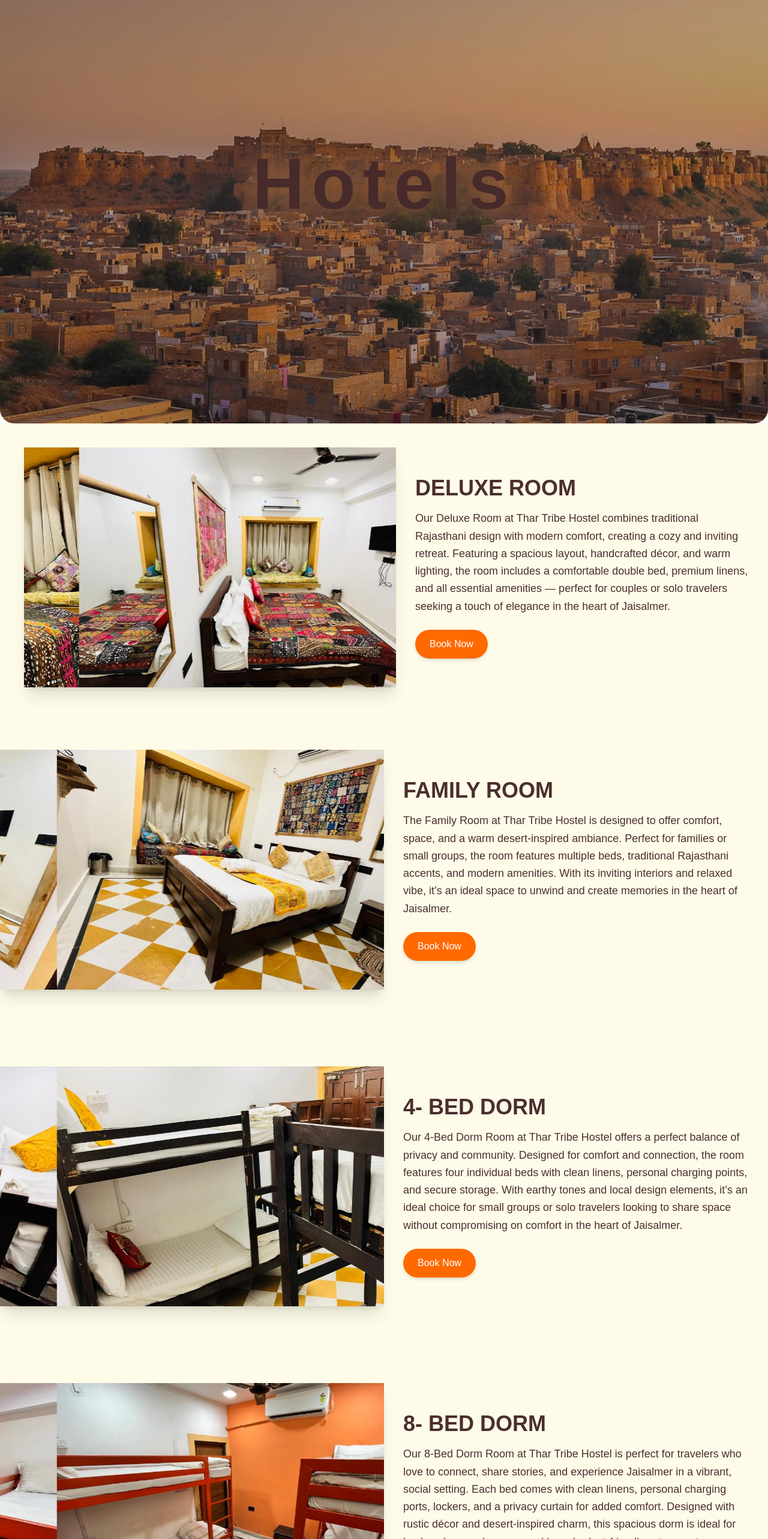
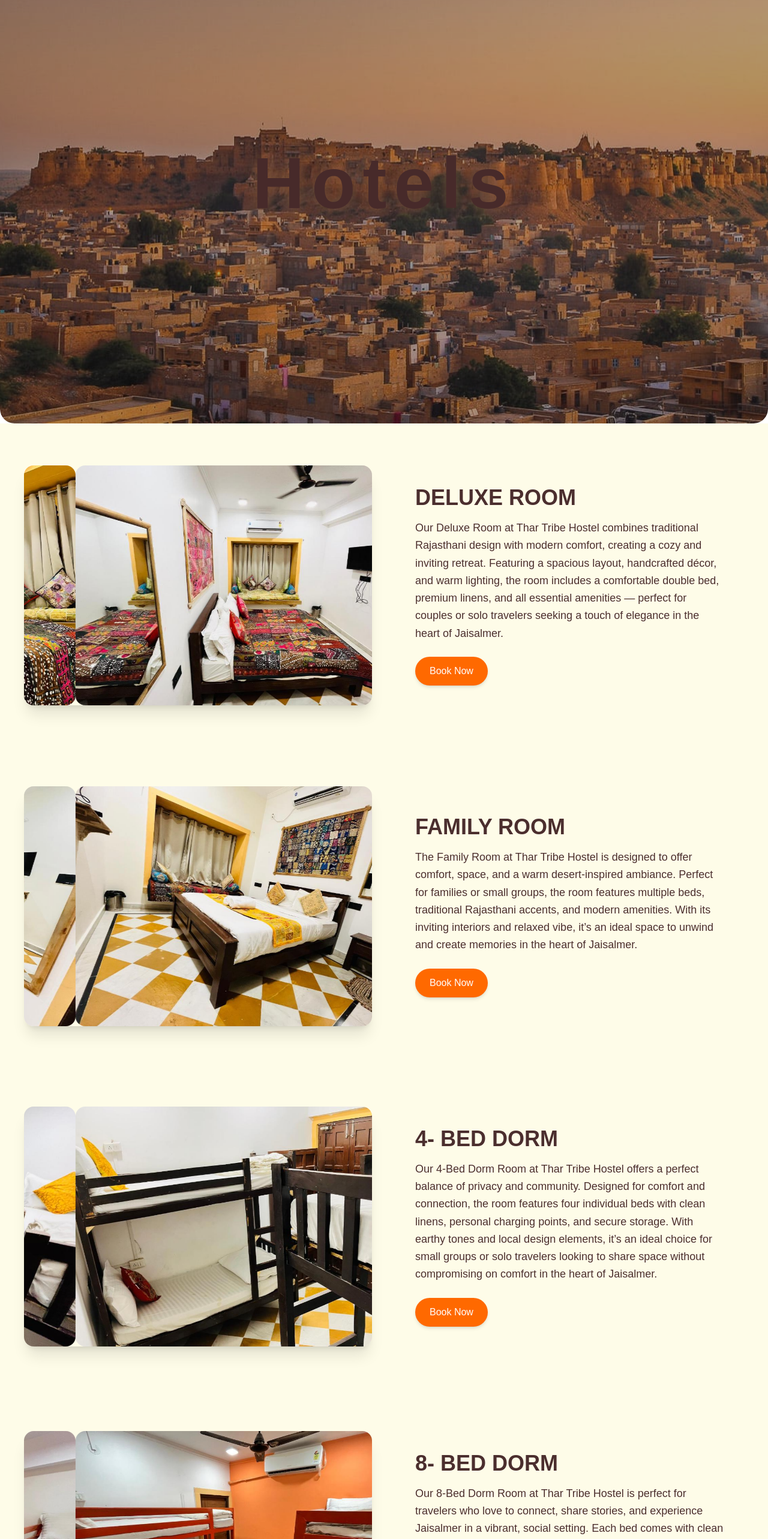
Before and after one commit to anshuthecoder/Hotel-, a Next.js app: page /hostels in a window 1280 px wide. Shown: the part 234-2800 px from the top of the page at 60% size. Built offline with nearby package versions, Linux system fonts and the light colour scheme.

Commit message:
chnages made

```diff
--- a/src/app/gallery/page.tsx
+++ b/src/app/gallery/page.tsx
@@ -16,7 +16,6 @@ const images = [
   { src: "/images/rooms/12.png", category: "Rooms" },
   { src: "/images/rooms/13.png", category: "Rooms" },
   { src: "/images/rooms/14.png", category: "Rooms" },
-  { src: "/images/rooms/15.png", category: "Rooms" },
   { src: "/images/rooms/4.png", category: "Rooms" },
   { src: "/images/attr/1.png", category: "Attraction" },
   { src: "/images/attr/2.png", category: "Attraction" },
--- a/src/app/hostels/page.tsx
+++ b/src/app/hostels/page.tsx
@@ -1,9 +1,9 @@
 "use client";
 import Image from "next/image";
 import { useState, useEffect } from "react";
+import Link from "next/link";
 
 export default function HostelsPage() {
-  // 🔹 Auto-changing room images
   const images = ["/images/hotel/1.png", "/images/hotel/2.png", "/images/hotel/3.png"];
   const doubel1 = ["/images/hotel/4.png", "/images/hotel/5.png", "/images/hotel/6.png"];
   const images2 = ["/images/hotel/7.png", "/images/hotel/8.png", "/images/hotel/9.png"];
@@ -14,225 +14,87 @@ export default function HostelsPage() {
   useEffect(() => {
     const interval = setInterval(() => {
       setCurrentImage((prev) => (prev + 1) % images.length);
-    }, 3000); // slide every 3 sec
+    }, 3000);
     return () => clearInterval(interval);
   }, [images.length]);
 
-  return (
-    <>
-      {/* 🔹 Hero Section */}
-      <section className="relative w-full h-screen flex items-center justify-center">
-  {/* Image with border-radius */}
-  <div className="absolute inset-0 overflow-hidden rounded-3xl">
-    <Image
-      src="/images/hotel/kk.jpg"
-      alt="Gallery"
-      fill
-      priority
-      className="object-cover object-center"
-    />
-  </div>
-
-  {/* Overlay */}
-  <div className="absolute inset-0 bg-black/30 rounded-3xl"></div>
-
-  {/* Centered Text */}
-  <div className="absolute inset-0 flex items-center justify-center">
-    <h1
-      className="
-        text-[80px] md:text-[120px] font-bold tracking-widest
-        text-[#472a2a]
-        [text-shadow:_0_0_30px_rgba(139,94,60,1),_0_0_60px_rgba(139,94,60,0.9),_0_0_90px_rgba(139,94,60,0.8)]
-      "
-    >
-      Hotels
-    </h1>
-  </div>
-</section>
-
-
-
-
-
-
-      <div>
-  {/* 🔹 DELUXE ROOM */}
-  <section className="bg-[#fefce8] py-10 pl-10">
-    <div className="grid md:grid-cols-2 gap-0 w-full">
-      {/* Left — Sliding Images */}
-      <div className="relative overflow-hidden shadow-xl w-full h-[400px]">
+  const renderSlider = (imgArray: string[]) => (
+    <div className="relative overflow-hidden shadow-xl w-full h-[300px] md:h-[400px] rounded-2xl">
       <div
         className="flex h-full transition-transform duration-700 ease-in-out"
         style={{ transform: `translateX(-${currentImage * 100}%)` }}
       >
-          {images.map((img, index) => (
+        {imgArray.map((img, index) => (
           <div key={index} className="w-full flex-shrink-0 h-full">
             <Image
               src={img}
               alt={`Slide ${index + 1}`}
               width={600}
               height={400}
-
-                className="object-cover w-full h-full"
+              className="object-cover w-full h-full rounded-2xl"
               priority={index === 0}
             />
           </div>
         ))}
       </div>
     </div>
+  );
+
+  const roomSections = [
+    { title: "DELUXE ROOM", text: "Our Deluxe Room at Thar Tribe Hostel combines traditional Rajasthani design with modern comfort, creating a cozy and inviting retreat. Featuring a spacious layout, handcrafted décor, and warm lighting, the room includes a comfortable double bed, premium linens, and all essential amenities — perfect for couples or solo travelers seeking a touch of elegance in the heart of Jaisalmer.", images: images },
+    { title: "FAMILY ROOM", text: "The Family Room at Thar Tribe Hostel is designed to offer comfort, space, and a warm desert-inspired ambiance. Perfect for families or small groups, the room features multiple beds, traditional Rajasthani accents, and modern amenities. With its inviting interiors and relaxed vibe, it’s an ideal space to unwind and create memories in the heart of Jaisalmer.", images: doubel1 },
+    { title: "4- BED DORM", text: "Our 4-Bed Dorm Room at Thar Tribe Hostel offers a perfect balance of privacy and community. Designed for comfort and connection, the room features four individual beds with clean linens, personal charging points, and secure storage. With earthy tones and local design elements, it’s an ideal choice for small groups or solo travelers looking to share space without compromising on comfort in the heart of Jaisalmer.", images: eight },
+    { title: "8- BED DORM", text: "Our 8-Bed Dorm Room at Thar Tribe Hostel is perfect for travelers who love to connect, share stories, and experience Jaisalmer in a vibrant, social setting. Each bed comes with clean linens, personal charging ports, lockers, and a privacy curtain for added comfort. Designed with rustic décor and desert-inspired charm, this spacious dorm is ideal for backpackers and groups seeking a budget-friendly yet cozy stay.", images: images2 },
+  ];
+
+  return (
+    <>
+      {/* Hero Section */}
+      <section className="relative w-full h-[70vh] md:h-screen flex items-center justify-center px-4">
+        <div className="absolute inset-0 overflow-hidden rounded-3xl">
+          <Image src="/images/hotel/kk.jpg" alt="Gallery" fill className="object-cover object-center rounded-3xl" />
+        </div>
+        <div className="absolute inset-0 bg-black/30 rounded-3xl"></div>
+        <div className="absolute inset-0 flex items-center justify-center text-center px-4">
+          <h1 className="text-4xl md:text-[120px] font-bold tracking-widest text-[#472a2a] [text-shadow:_0_0_20px_rgba(139,94,60,0.8)]">
+            Hotels
+          </h1>
+        </div>
+      </section>
+
+      {/* Room Sections */}
+      <div className="bg-[#fefce8]">
+        {roomSections.map((room, idx) => (
+          <section key={idx} className={`py-10 md:py-16 px-4 md:px-10 ${idx % 2 === 0 ? "" : "bg-[#fefce8]"}`}>
+            <div className="grid grid-cols-1 md:grid-cols-2 gap-8 md:gap-10 items-center">
+              {/* Left — Sliding Images */}
+              {renderSlider(room.images)}
 
               {/* Right — Text Content */}
-      <div className="flex flex-col justify-center px-8 py-10">
-        <h2 className="text-4xl font-bold text-[#4b2e2e] mb-4">DELUXE ROOM</h2>
-        <p className="text-[#4b2e2e] text-lg leading-relaxed mb-6">
-          Our Deluxe Room at Thar Tribe Hostel combines traditional Rajasthani design with modern
-          comfort, creating a cozy and inviting retreat. Featuring a spacious layout, handcrafted
-          décor, and warm lighting, the room includes a comfortable double bed, premium linens, and
-          all essential amenities — perfect for couples or solo travelers seeking a touch of
-          elegance in the heart of Jaisalmer.
-        </p>
-        <button className="bg-orange-500 text-white px-6 py-3 rounded-full hover:bg-orange-600 transition w-fit shadow-md">
+              <div className="flex flex-col justify-center px-2 md:px-8 py-4 md:py-10">
+                <h2 className="text-3xl md:text-4xl font-bold text-[#4b2e2e] mb-4">{room.title}</h2>
+                <p className="text-[#4b2e2e] text-base md:text-lg leading-relaxed mb-6">{room.text}</p>
+                <Link href="https://wa.me/9636730201" className="bg-orange-500 text-white px-6 py-3 rounded-full hover:bg-orange-600 transition w-fit shadow-md">
                 Book Now
-        </button>
+                </Link>
+                {/* <button  className="bg-orange-500 text-white px-6 py-3 rounded-full hover:bg-orange-600 transition w-fit shadow-md">
+                  Book Now
+                </button> */}
               </div>
             </div>
           </section>
-
-  {/* 🔹 FAMILY ROOM */}
-  <section className="bg-[#fefce8] py-16">
-    <div className="grid md:grid-cols-2 gap-0 w-full">
-      {/* Left — Sliding Images */}
-      <div className="relative overflow-hidden shadow-xl w-full h-[400px]">
-        <div
-          className="flex h-full transition-transform duration-700 ease-in-out"
-          style={{ transform: `translateX(-${currentImage * 100}%)` }}
-        >
-          {doubel1.map((img, index) => (
-            <div key={index} className="w-full flex-shrink-0 h-full">
-              <Image
-                src={img}
-                alt={`Slide ${index + 1}`}
-                width={600}
-                height={400}
-                className="object-cover w-full h-full"
-                priority={index === 0}
-              />
-            </div>
         ))}
       </div>
-      </div>
 
-      {/* Right — Text Content */}
-      <div className="flex flex-col justify-center px-8 py-10">
-        <h2 className="text-4xl font-bold text-[#4b2e2e] mb-4">FAMILY ROOM</h2>
-        <p className="text-[#4b2e2e] text-lg leading-relaxed mb-6">
-          The Family Room at Thar Tribe Hostel is designed to offer comfort, space, and a warm
-          desert-inspired ambiance. Perfect for families or small groups, the room features multiple
-          beds, traditional Rajasthani accents, and modern amenities. With its inviting interiors and
-          relaxed vibe, it’s an ideal space to unwind and create memories in the heart of Jaisalmer.
-        </p>
-        <button className="bg-orange-500 text-white px-6 py-3 rounded-full hover:bg-orange-600 transition w-fit shadow-md">
-          Book Now
-        </button>
-      </div>
-    </div>
-  </section>
-
-  {/* 🔹 4-BED DORM */}
-  <section className="bg-[#fefce8] py-16">
-    <div className="grid md:grid-cols-2 gap-0 w-full">
-      {/* Left — Sliding Images */}
-      <div className="relative overflow-hidden shadow-xl w-full h-[400px]">
-        <div
-          className="flex h-full transition-transform duration-700 ease-in-out"
-          style={{ transform: `translateX(-${currentImage * 100}%)` }}
-        >
-          {eight.map((img, index) => (
-            <div key={index} className="w-full flex-shrink-0 h-full">
-              <Image
-                src={img}
-                alt={`Slide ${index + 1}`}
-                width={600}
-                height={400}
-                className="object-cover w-full h-full"
-                priority={index === 0}
-              />
-            </div>
-          ))}
-        </div>
-      </div>
-
-      {/* Right — Text Content */}
-      <div className="flex flex-col justify-center px-8 py-10">
-        <h2 className="text-4xl font-bold text-[#4b2e2e] mb-4">4- BED DORM</h2>
-        <p className="text-[#4b2e2e] text-lg leading-relaxed mb-6">
-          Our 4-Bed Dorm Room at Thar Tribe Hostel offers a perfect balance of privacy and community.
-          Designed for comfort and connection, the room features four individual beds with clean
-          linens, personal charging points, and secure storage. With earthy tones and local design
-          elements, it’s an ideal choice for small groups or solo travelers looking to share space
-          without compromising on comfort in the heart of Jaisalmer.
-        </p>
-        <button className="bg-orange-500 text-white px-6 py-3 rounded-full hover:bg-orange-600 transition w-fit shadow-md">
-          Book Now
-        </button>
-      </div>
-    </div>
-  </section>
-
-  {/* 🔹 8-BED DORM */}
-  <section className="bg-[#fefce8] py-16">
-    <div className="grid md:grid-cols-2 gap-0 w-full">
-      {/* Left — Sliding Images */}
-      <div className="relative overflow-hidden shadow-xl w-full h-[400px]">
-        <div
-          className="flex h-full transition-transform duration-700 ease-in-out"
-          style={{ transform: `translateX(-${currentImage * 100}%)` }}
-        >
-          {images2.map((img, index) => (
-            <div key={index} className="w-full flex-shrink-0 h-full">
-              <Image
-                src={img}
-                alt={`Slide ${index + 1}`}
-                width={600}
-                height={400}
-                className="object-cover w-full h-full"
-                priority={index === 0}
-              />
-            </div>
-          ))}
-        </div>
-      </div>
-
-      {/* Right — Text Content */}
-      <div className="flex flex-col justify-center px-8 py-10">
-        <h2 className="text-4xl font-bold text-[#4b2e2e] mb-4">8- BED DORM</h2>
-        <p className="text-[#4b2e2e] text-lg leading-relaxed mb-6">
-          Our 8-Bed Dorm Room at Thar Tribe Hostel is perfect for travelers who love to connect,
-          share stories, and experience Jaisalmer in a vibrant, social setting. Each bed comes with
-          clean linens, personal charging ports, lockers, and a privacy curtain for added comfort.
-          Designed with rustic décor and desert-inspired charm, this spacious dorm is ideal for
-          backpackers and groups seeking a budget-friendly yet cozy stay.
-        </p>
-        <button className="bg-orange-500 text-white px-6 py-3 rounded-full hover:bg-orange-600 transition w-fit shadow-md">
-          Book Now
-        </button>
-      </div>
-    </div>
-  </section>
-</div>
-
-
-      {/* 🔹 Included Perks */}
-      <section className="bg-[#fefce8] py-16">
-        <div className="max-w-6xl mx-auto px-6 grid md:grid-cols-2 gap-8 items-start">
+      {/* Included Perks */}
+      <section className="bg-[#fefce8] py-16 px-4 md:px-10">
+        <div className="max-w-6xl mx-auto grid grid-cols-1 md:grid-cols-2 gap-8 items-start">
           {/* Left Content */}
           <div>
-            <h2 className="text-4xl font-bold text-[#4b2e2e] mb-4">Included Perks</h2>
-            <p className="text-[#4b2e2e] text-lg mb-6">
-              Every room at Thar Tribe Hostel comes packed with essentials and desert-inspired vibes
-              to make your stay easy and comfortable.
+            <h2 className="text-3xl md:text-4xl font-bold text-[#4b2e2e] mb-4">Included Perks</h2>
+            <p className="text-[#4b2e2e] text-base md:text-lg mb-6">
+              Every room at Thar Tribe Hostel comes packed with essentials and desert-inspired vibes to make your stay easy and comfortable.
             </p>
-
             <ul className="text-[#4b2e2e] space-y-2 list-disc list-inside">
               <li>Tea/Coffee maker</li>
               <li>Ceiling Fan</li>
@@ -251,27 +113,12 @@ export default function HostelsPage() {
           </div>
 
           {/* Right Images */}
-          <div className="relative w-full">
-            {/* Top Image */}
+          <div className="relative w-full mt-8 md:mt-0">
             <div className="rounded-xl overflow-hidden shadow-lg">
-              <Image
-                src="/images/hotel/ll.png"
-                alt="Room interior"
-                width={600}
-                height={400}
-                className="object-cover w-full h-auto"
-              />
+              <Image src="/images/hotel/ll.png" alt="Room interior" width={600} height={400} className="object-cover w-full h-auto rounded-xl" />
             </div>
-
-            {/* Bottom Image (overlapping) */}
-            <div className="absolute -bottom-12 left-8 w-[60%] rounded-xl overflow-hidden shadow-xl">
-              <Image
-                src="/images/hotel/pp.png"
-                alt="Perks items"
-                width={400}
-                height={300}
-                className="object-cover w-full h-auto"
-              />
+            <div className="absolute -bottom-12 left-4 md:left-8 w-[60%] rounded-xl overflow-hidden shadow-xl">
+              <Image src="/images/hotel/pp.png" alt="Perks items" width={400} height={300} className="object-cover w-full h-auto rounded-xl" />
             </div>
           </div>
         </div>
--- a/src/components/Footer.tsx
+++ b/src/components/Footer.tsx
@@ -8,7 +8,7 @@ export default function Footer() {
             Your cozy stay away from home, safe, clean and affordable
           </p>
           <p>For Booking Contact</p>
-          <p>-0141 2287565</p>
+          <p>9636730201</p>
           <p>Customer Support</p>
           <p>thartriblehostel.support.co.in</p>
         </div>
--- a/src/components/Navbar.tsx
+++ b/src/components/Navbar.tsx
@@ -25,10 +25,10 @@ export default function Navbar() {
 
   {/* Right side: social icons */}
   <div className="flex items-center gap-4">
-    <a href="#" aria-label="Instagram" className="hover:opacity-80">
+    <a href="https://www.instagram.com/thartribehostel" aria-label="Instagram" className="hover:opacity-80">
       <FaInstagram size={18} />
     </a>
-    <a href="#" aria-label="Facebook" className="hover:opacity-80">
+    <a href="https://www.facebook.com/share/19urnebVY7/" aria-label="Facebook" className="hover:opacity-80">
       <FaFacebookF size={18} />
     </a>
     <a href="https://wa.me/9636730201" aria-label="WhatsApp" className="hover:opacity-80">
@@ -91,7 +91,7 @@ export default function Navbar() {
             <Link href="/packages" className="text-black font-bold hover:text-[#D2A240]">Package</Link>
             <Link href="/contact" className="text-black font-bold hover:text-[#D2A240]">Contact Us</Link>
 
-            <Link href="/book" className="bg-[#FF9933] text-white px-4 py-2 rounded-lg font-medium hover:opacity-90 text-center">
+            <Link href="https://wa.me/9636730201" className="bg-[#FF9933] text-white px-4 py-2 rounded-lg font-medium hover:opacity-90 text-center">
               Book Now
             </Link>
           </div>
```
Lines whose indentation alone changed are shown as unchanged.
